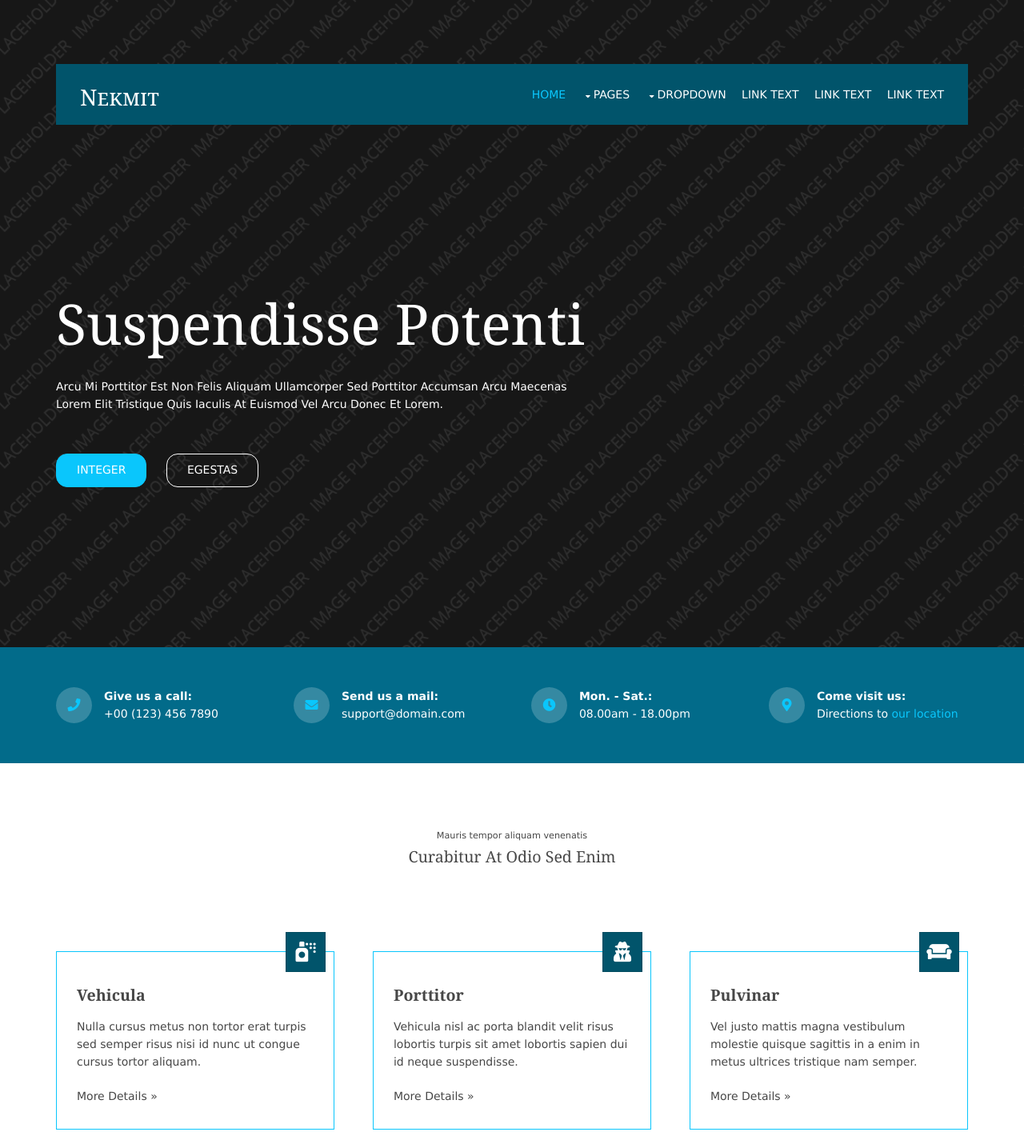
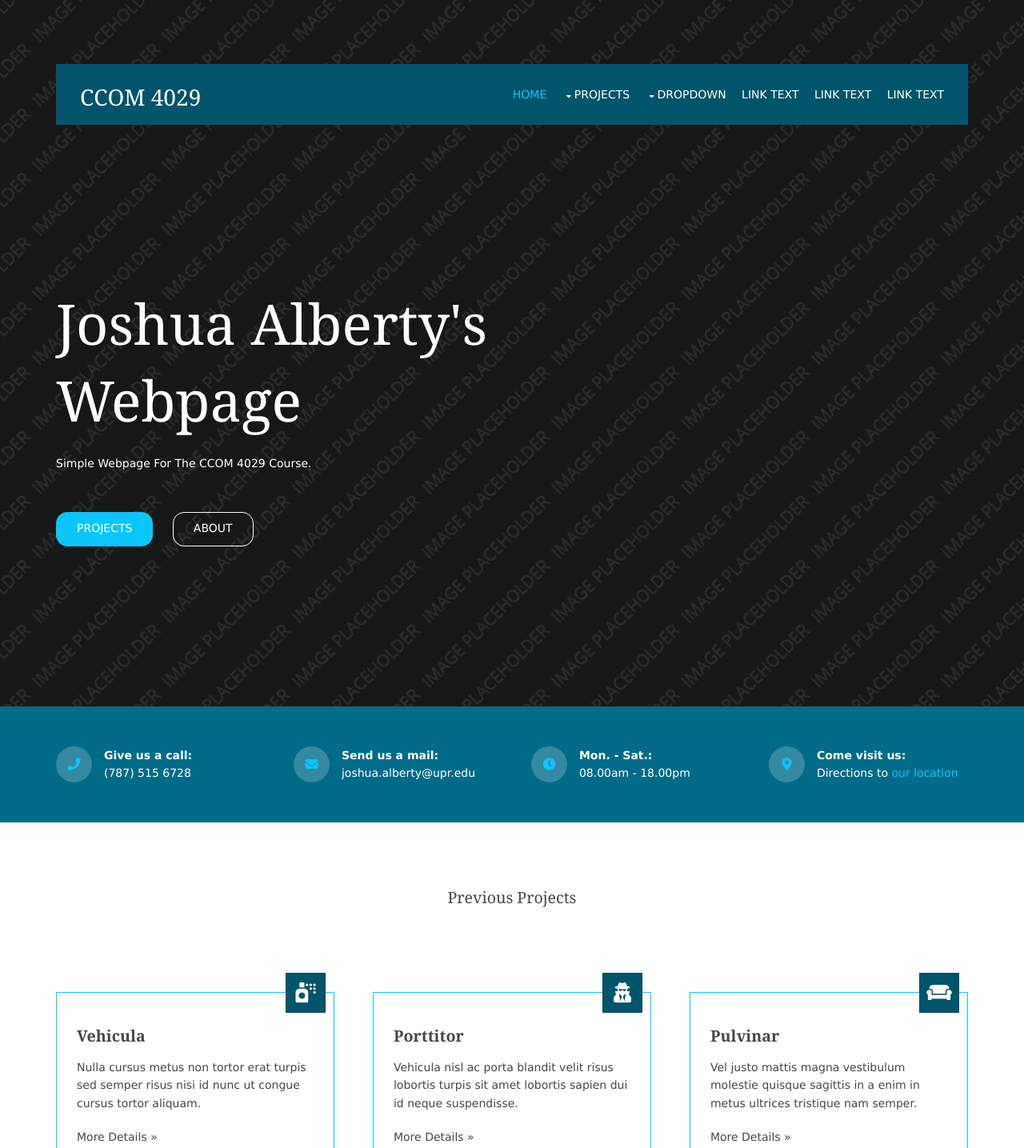
Before and after one commit to Alberty124/ccom4029, a plain HTML site: page index.html in a window 1280 px wide. Shown: the top 1435 px of the page at 80% size. Drawn offline with Linux system fonts and the light colour scheme.

Commit message:
Update index.html

```diff
--- a/index.html
+++ b/index.html
@@ -10,7 +10,7 @@ Licence URI: https://www.os-templates.com/template-terms
 <html lang="en">
 <!-- To declare your language - read more here: https://www.w3.org/International/questions/qa-html-language-declarations -->
 <head>
-<title>Joshua Alberty</title>
+<title>CCOM 4029</title>
 <meta charset="utf-8">
 <meta name="viewport" content="width=device-width, initial-scale=1.0, maximum-scale=1.0, user-scalable=no">
 <link href="layout/styles/layout.css" rel="stylesheet" type="text/css" media="all">
@@ -27,14 +27,14 @@ Licence URI: https://www.os-templates.com/template-terms
   <header id="header" class="hoc clear">
     <div id="logo" class="fl_left">
       <!-- ################################################################################################ -->
-      <h1><a href="index.html">Nekmit</a></h1>
+      <h1><a href="index.html">CCOM 4029</a></h1>
       <!-- ################################################################################################ -->
     </div>
     <nav id="mainav" class="fl_right">
       <!-- ################################################################################################ -->
       <ul class="clear">
         <li class="active"><a href="index.html">Home</a></li>
-        <li><a class="drop" href="#">Pages</a>
+        <li><a class="drop" href="#">Projects</a>
           <ul>
             <li><a href="pages/gallery.html">Gallery</a></li>
             <li><a href="pages/full-width.html">Full Width</a></li>
@@ -70,12 +70,12 @@ Licence URI: https://www.os-templates.com/template-terms
   <div id="pageintro" class="hoc clear">
     <!-- ################################################################################################ -->
     <article>
-      <h3 class="heading">Suspendisse potenti</h3>
-      <p>Arcu mi porttitor est non felis aliquam ullamcorper sed porttitor accumsan arcu maecenas lorem elit tristique quis iaculis at euismod vel arcu donec et lorem.</p>
+      <h3 class="heading">Joshua Alberty's Webpage</h3>
+      <p>Simple Webpage for the CCOM 4029 course.</p>
       <footer>
         <ul class="nospace inline pushright">
-          <li><a class="btn" href="#">Integer</a></li>
-          <li><a class="btn inverse" href="#">Egestas</a></li>
+          <li><a class="btn" href="#">Projects</a></li>
+          <li><a class="btn inverse" href="#">About</a></li>
         </ul>
       </footer>
     </article>
@@ -92,10 +92,10 @@ Licence URI: https://www.os-templates.com/template-terms
     <!-- ################################################################################################ -->
     <ul class="nospace clear">
       <li class="one_quarter first">
-        <div class="block clear"><a href="#"><i class="fas fa-phone"></i></a> <span><strong>Give us a call:</strong> +00 (123) 456 7890</span></div>
+        <div class="block clear"><a href="#"><i class="fas fa-phone"></i></a> <span><strong>Give us a call:</strong> (787) 515 6728</span></div>
       </li>
       <li class="one_quarter">
-        <div class="block clear"><a href="#"><i class="fas fa-envelope"></i></a> <span><strong>Send us a mail:</strong> support@domain.com</span></div>
+        <div class="block clear"><a href="#"><i class="fas fa-envelope"></i></a> <span><strong>Send us a mail:</strong> joshua.alberty@upr.edu</span></div>
       </li>
       <li class="one_quarter">
         <div class="block clear"><a href="#"><i class="fas fa-clock"></i></a> <span><strong> Mon. - Sat.:</strong> 08.00am - 18.00pm</span></div>
@@ -116,8 +116,7 @@ Licence URI: https://www.os-templates.com/template-terms
     <!-- ################################################################################################ -->
     <section id="services">
       <div class="sectiontitle">
-        <p class="nospace font-xs">Mauris tempor aliquam venenatis</p>
-        <h6 class="heading">Curabitur at odio sed enim</h6>
+        <h6 class="heading">Previous Projects</h6>
       </div>
       <ul class="nospace group grid-3">
         <li class="one_third">
```
